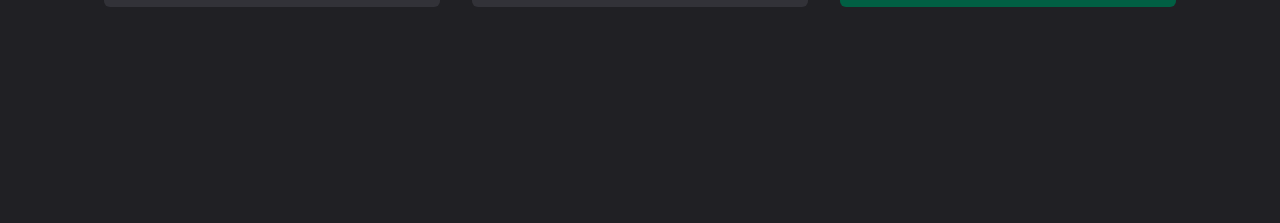
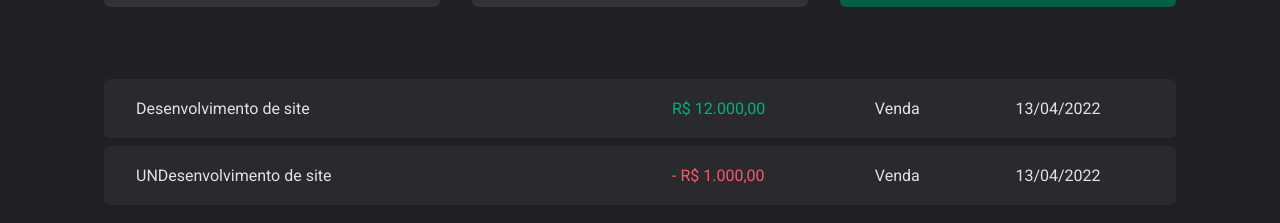
Before and after one commit to lucasnfarias/rocketseat-dt-money, a React (Vite) app: page / in a window 1280 px wide. Shown: the part 523-746 px from the top of the page. Built offline with nearby package versions, Linux system fonts and the light colour scheme.

Commit message:
create transactions table

```diff
--- a/src/pages/Transactions/index.tsx
+++ b/src/pages/Transactions/index.tsx
@@ -1,11 +1,39 @@
 import { Header } from "../../components/Header";
 import { Summary } from "../../components/Summary";
+import {
+  PriceHighlight,
+  TransactionsContainer,
+  TransactionsTable,
+} from "./styles";
 
 export function Transactions() {
   return (
     <div>
       <Header />
       <Summary />
+
+      <TransactionsContainer>
+        <TransactionsTable>
+          <tbody>
+            <tr>
+              <td width="50%">Desenvolvimento de site</td>
+              <td>
+                <PriceHighlight variant="income">R$ 12.000,00</PriceHighlight>
+              </td>
+              <td>Venda</td>
+              <td>13/04/2022</td>
+            </tr>
+            <tr>
+              <td width="50%">UNDesenvolvimento de site</td>
+              <td>
+                <PriceHighlight variant="outcome">- R$ 1.000,00</PriceHighlight>
+              </td>
+              <td>Venda</td>
+              <td>13/04/2022</td>
+            </tr>
+          </tbody>
+        </TransactionsTable>
+      </TransactionsContainer>
     </div>
   );
 }
--- a/src/pages/Transactions/styles.ts
+++ b/src/pages/Transactions/styles.ts
@@ -0,0 +1,41 @@
+import styled from "styled-components";
+
+export const TransactionsContainer = styled.main`
+  width: 100%;
+  max-width: 1120px;
+  margin: 4rem auto 0;
+  padding: 0 1.5rem;
+`;
+
+export const TransactionsTable = styled.table`
+  width: 100%;
+  border-collapse: separate;
+  border-spacing: 0 0.5rem;
+  /* margin-top: 1.5rem; */
+
+  td {
+    padding: 1.25rem 2rem;
+    background: ${(props) => props.theme["gray-700"]};
+
+    &:first-child {
+      border-top-left-radius: 6px;
+      border-bottom-left-radius: 6px;
+    }
+
+    &:last-child {
+      border-top-right-radius: 6px;
+      border-bottom-right-radius: 6px;
+    }
+  }
+`;
+
+interface PriceHighlightProps {
+  variant: "income" | "outcome";
+}
+
+export const PriceHighlight = styled.span<PriceHighlightProps>`
+  color: ${(props) =>
+    props.variant === "income"
+      ? props.theme["green-300"]
+      : props.theme["red-300"]};
+`;
```
